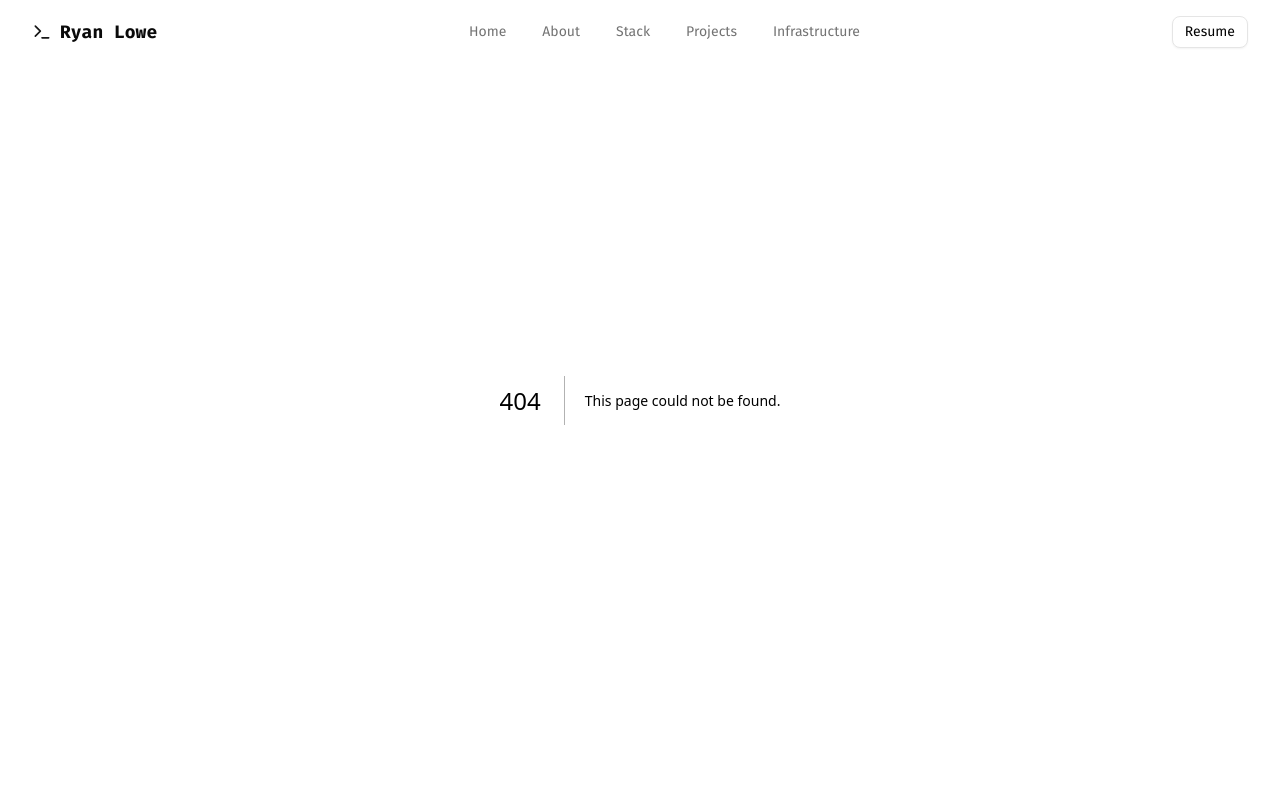
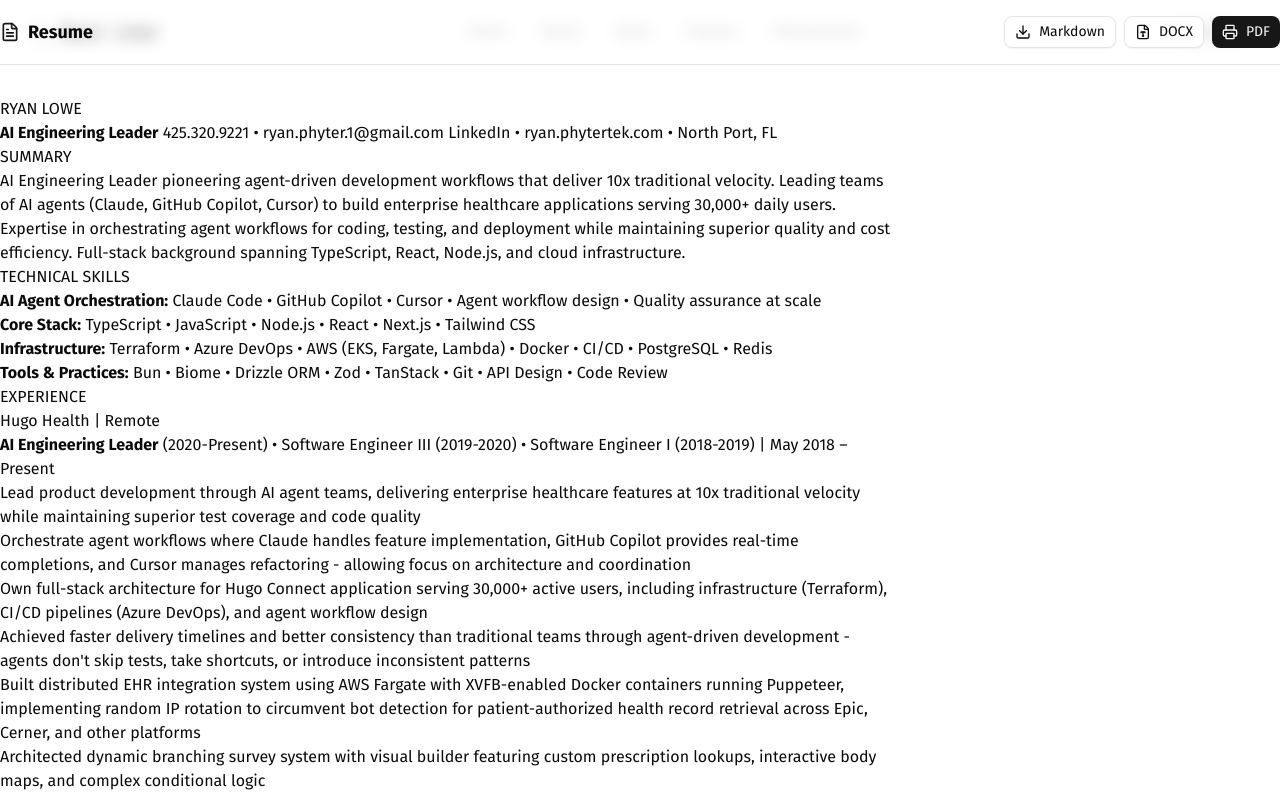
Before and after one commit to phyter1/main, a Next.js app: page /resume in a window 1280 px wide. Before the commit this address had no page. Shown: the top 795 px of the page. Built offline with nearby package versions, Linux system fonts and the light colour scheme.

Commit message:
feat: add interactive resume page with markdown/docx/pdf download options

```diff
--- a/package.json
+++ b/package.json
@@ -18,11 +18,14 @@
     "clsx": "^2.1.1",
     "date-fns": "^4.1.0",
     "framer-motion": "^12.23.24",
+    "html-docx-js": "^0.3.1",
     "lucide-react": "^0.554.0",
     "next": "16.0.3",
     "react": "19.2.0",
     "react-dom": "19.2.0",
     "react-icons": "^5.5.0",
+    "react-markdown": "^10.1.0",
+    "remark-gfm": "^4.0.1",
     "tailwind-merge": "^3.4.0"
   },
   "devDependencies": {
--- a/src/app/about/page.tsx
+++ b/src/app/about/page.tsx
@@ -115,9 +115,9 @@
 
               <div>
                 <Button size="lg" className="gap-2" asChild>
-                  <a href="/assets/ryan_lowe_resume_2025v2.pdf" download>
+                  <a href="/resume" target="_blank" rel="noopener noreferrer">
                     <Download className="h-4 w-4" />
-                    Download Resume
+                    View Resume
                   </a>
                 </Button>
               </div>
--- /dev/null
+++ b/src/app/resume/page.tsx
@@ -0,0 +1,153 @@
+"use client";
+
+import { Download, FileText, FileType, Printer } from "lucide-react";
+import { useEffect, useState } from "react";
+import ReactMarkdown from "react-markdown";
+import remarkGfm from "remark-gfm";
+import { Button } from "@/components/ui/button";
+
+export default function ResumePage() {
+  const [markdown, setMarkdown] = useState("");
+
+  useEffect(() => {
+    fetch("/assets/ryan_lowe_resume_2026_ai_first.md")
+      .then((res) => res.text())
+      .then((text) => setMarkdown(text));
+  }, []);
+
+  const downloadMarkdown = () => {
+    const blob = new Blob([markdown], { type: "text/markdown" });
+    const url = URL.createObjectURL(blob);
+    const a = document.createElement("a");
+    a.href = url;
+    a.download = "ryan_lowe_resume.md";
+    a.click();
+    URL.revokeObjectURL(url);
+  };
+
+  const downloadDocx = async () => {
+    // @ts-expect-error - html-docx-js types are incomplete
+    const htmlDocx = (await import("html-docx-js/dist/html-docx")).default;
+    const resumeElement = document.getElementById("resume-content");
+    if (!resumeElement) return;
+
+    const html = `
+      <!DOCTYPE html>
+      <html>
+        <head>
+          <meta charset="utf-8">
+          <style>
+            body { font-family: Arial, sans-serif; line-height: 1.6; }
+            h1 { font-size: 24pt; margin-bottom: 5pt; }
+            h2 { font-size: 16pt; margin-top: 15pt; margin-bottom: 5pt; }
+            h3 { font-size: 14pt; margin-top: 10pt; margin-bottom: 5pt; }
+            p { margin: 5pt 0; }
+            ul { margin: 5pt 0; padding-left: 20pt; }
+          </style>
+        </head>
+        <body>
+          ${resumeElement.innerHTML}
+        </body>
+      </html>
+    `;
+
+    const docx = htmlDocx.asBlob(html);
+    const url = URL.createObjectURL(docx);
+    const a = document.createElement("a");
+    a.href = url;
+    a.download = "ryan_lowe_resume.docx";
+    a.click();
+    URL.revokeObjectURL(url);
+  };
+
+  const printPdf = () => {
+    window.print();
+  };
+
+  return (
+    <div className="min-h-screen bg-background">
+      {/* Header bar - hide when printing */}
+      <div className="sticky top-0 z-50 border-b border-border bg-background/95 backdrop-blur supports-[backdrop-filter]:bg-background/60 print:hidden">
+        <div className="container flex h-16 items-center justify-between">
+          <div className="flex items-center gap-2">
+            <FileText className="h-5 w-5 text-primary" />
+            <h1 className="text-lg font-semibold">Resume</h1>
+          </div>
+
+          <div className="flex items-center gap-2">
+            <Button
+              variant="outline"
+              size="sm"
+              onClick={downloadMarkdown}
+              className="gap-2"
+            >
+              <Download className="h-4 w-4" />
+              Markdown
+            </Button>
+            <Button
+              variant="outline"
+              size="sm"
+              onClick={downloadDocx}
+              className="gap-2"
+            >
+              <FileType className="h-4 w-4" />
+              DOCX
+            </Button>
+            <Button
+              variant="default"
+              size="sm"
+              onClick={printPdf}
+              className="gap-2"
+            >
+              <Printer className="h-4 w-4" />
+              PDF
+            </Button>
+          </div>
+        </div>
+      </div>
+
+      {/* Resume content */}
+      <div className="container max-w-4xl py-8 print:py-0">
+        <div
+          id="resume-content"
+          className="prose prose-neutral dark:prose-invert mx-auto max-w-none print:prose-print"
+        >
+          <ReactMarkdown remarkPlugins={[remarkGfm]}>{markdown}</ReactMarkdown>
+        </div>
+      </div>
+
+      {/* Print styles */}
+      <style jsx global>{`
+        @media print {
+          body {
+            background: white;
+          }
+          .prose {
+            max-width: 100% !important;
+            font-size: 10pt;
+          }
+          .prose h1 {
+            font-size: 18pt;
+            margin-bottom: 0.25rem;
+          }
+          .prose h2 {
+            font-size: 14pt;
+            margin-top: 1rem;
+            margin-bottom: 0.5rem;
+          }
+          .prose h3 {
+            font-size: 12pt;
+            margin-top: 0.75rem;
+            margin-bottom: 0.25rem;
+          }
+          .prose p {
+            margin: 0.25rem 0;
+          }
+          .prose ul {
+            margin: 0.25rem 0;
+          }
+        }
+      `}</style>
+    </div>
+  );
+}
```
Also changed, not shown: 1 other file (tests, documents, lock files or other folders).
